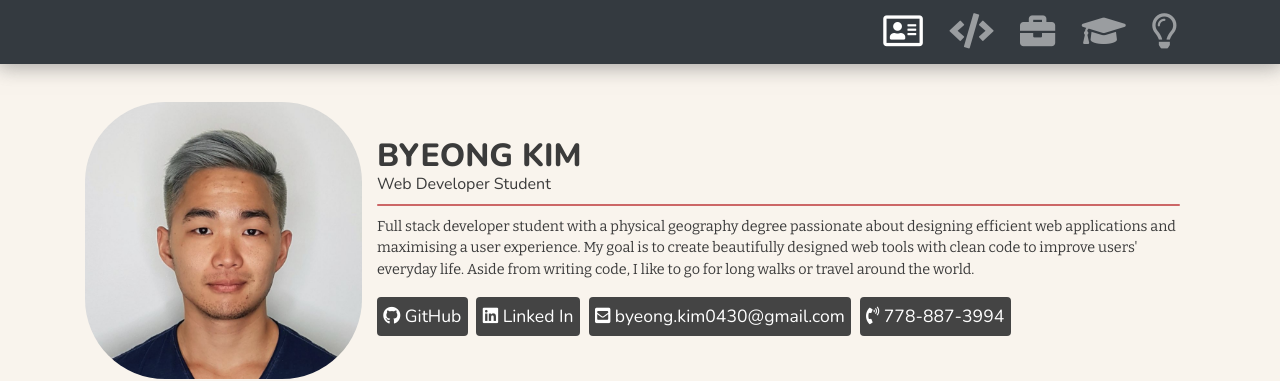
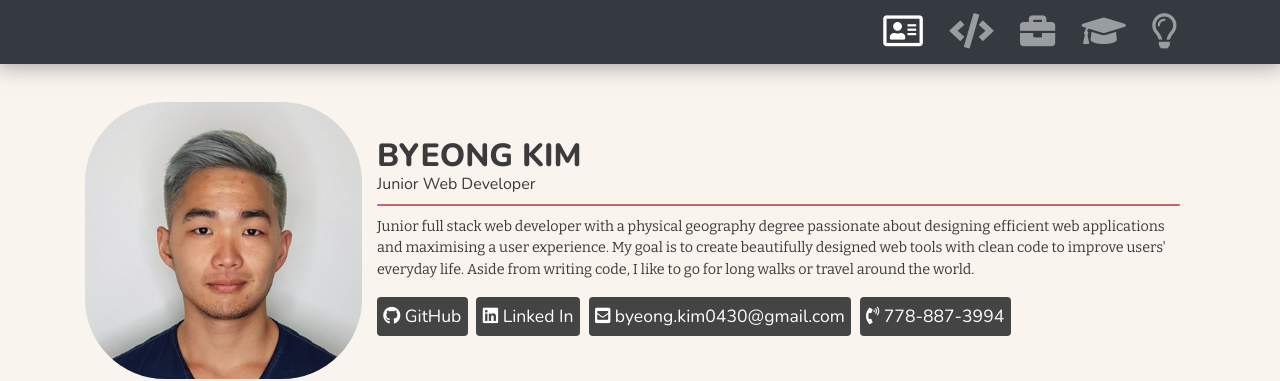
Before and after one commit to byeong0430/byeong0430.github.io, a Jekyll site: the page built from index.html, in a window 1280 px wide and 900 px high. Shown: the top 381 px of the window. Built offline with Jekyll 4.4.1, drawn with Linux system fonts in a browser that asks for light colours; nearby versions of some CDN libraries.

Commit message:
added role as "Junior Web Developer"

```diff
--- a/_config.yml
+++ b/_config.yml
@@ -14,10 +14,11 @@
 # You can create any custom variable you would like, and they will be accessible
 # in the templates via {{ site.myvariable }}.
 title: Byeong Kim
+role: Junior Web Developer
 email: byeong.kim0430@gmail.com
 telephone: 778-887-3994
 description: > # this means to ignore newlines until "baseurl:"
-  Full stack developer student with a physical geography degree passionate about designing efficient web applications and maximising a user experience.
+  Junior full stack web developer with a physical geography degree passionate about designing efficient web applications and maximising a user experience.
   My goal is to create beautifully designed web tools with clean code to improve users' everyday life.
   Aside from writing code, I like to go for long walks or travel around the world.
 baseurl: "" # the subpath of your site, e.g. /blog
--- a/_includes/about.html
+++ b/_includes/about.html
@@ -5,8 +5,8 @@
       <img src='/assets/img/faceshot.png' alt='face pic'>
       <div class='col profile'>
         <section class='bio'>
-          <h1>Byeong Kim</h1>
-          <h2>Web Developer Student</h2>
+          <h1>{{ site.title }}</h1>
+          <h2>{{ site.role }}</h2>
           <hr class='red-line'>
           <p>{{ site.description }}</p>
         </section>
```
